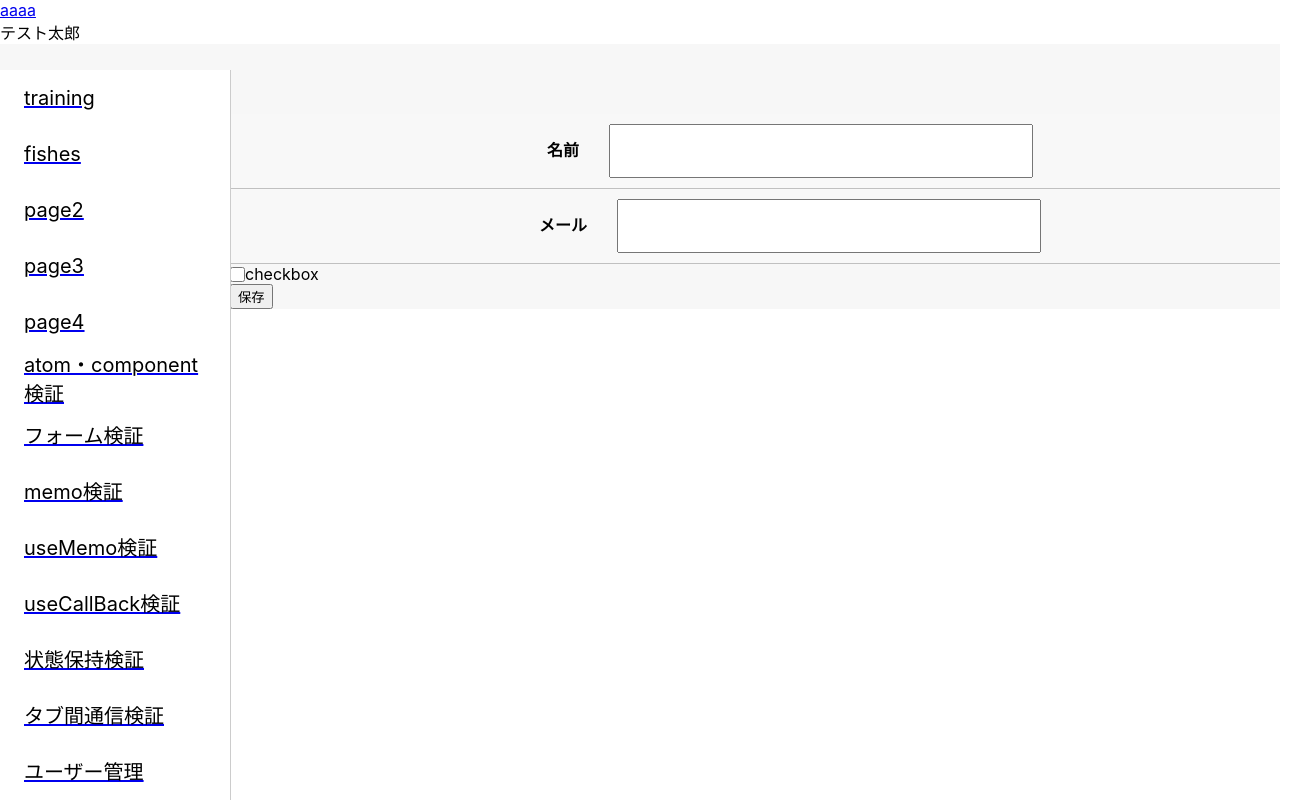
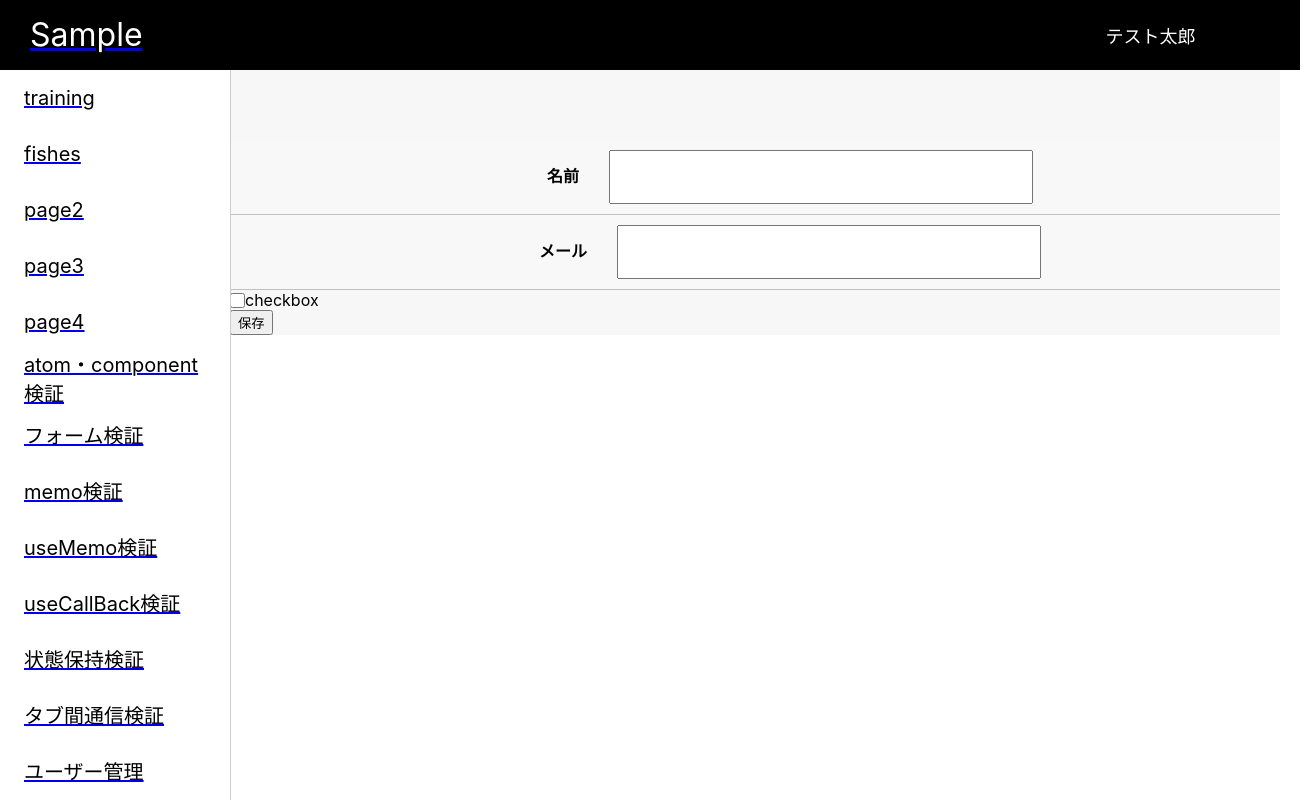
Before and after one commit to Snails8/react-module, a React (Create React App) app in the folder frontend/: page /form in a window 1280 px wide. Shown: the whole page, 1306 px wide, since content can reach past the window. Built offline with nearby package versions, Linux system fonts and the light colour scheme.

Commit message:
refactor: globalheader

```diff
--- a/frontend/src/components/organisms/GlobalHeader/GlobalHeader.module.css
+++ b/frontend/src/components/organisms/GlobalHeader/GlobalHeader.module.css
@@ -1,4 +1,4 @@
-.headerContainer {
+.container {
   align-items: center;
   color: white;
   background-color: black;
@@ -9,13 +9,13 @@
   width: 100%;
 }
 
-.logoContainer {
+.logo_container {
   height: 40px;
   margin-left: 10px;
   width: 202.5px;
 }
 
-.userContainer {
+.user_container {
   align-items: center;
   border-radius: 5px;
   display: flex;
@@ -27,14 +27,14 @@
   transition: background-color 0.3s ease-out;
   width: 170px;
 }
-.userContainer:hover {
+.user_container:hover {
   background-color: #23384d;
 }
-.userContainer:hover {
+.user_container:hover {
   background-color: #4a5b6c;
 }
 
-.userIconContainer {
+.user_icon {
   align-items: center;
   cursor: pointer;
   display: flex;
@@ -42,7 +42,7 @@
   height: 100%;
 }
 
-.userNameContainer {
+.user_name {
   color: #fff;
   font-size: large;
   margin-left: 13px;
--- a/frontend/src/components/organisms/GlobalHeader/GlobalHeader.tsx
+++ b/frontend/src/components/organisms/GlobalHeader/GlobalHeader.tsx
@@ -13,7 +13,8 @@ export const GlobalHeader = memo((props: HeaderProps ) => {
     <div className={styles.container }>
       <Link to="/">
         <div className={styles.logo_container}>
-          aaaa
+          <div style={{  color: "#fff" }}>Sample</div>
+
           {/* <Logo logoPath={whiteLogo} /> */}
         </div>
       </Link>
```
